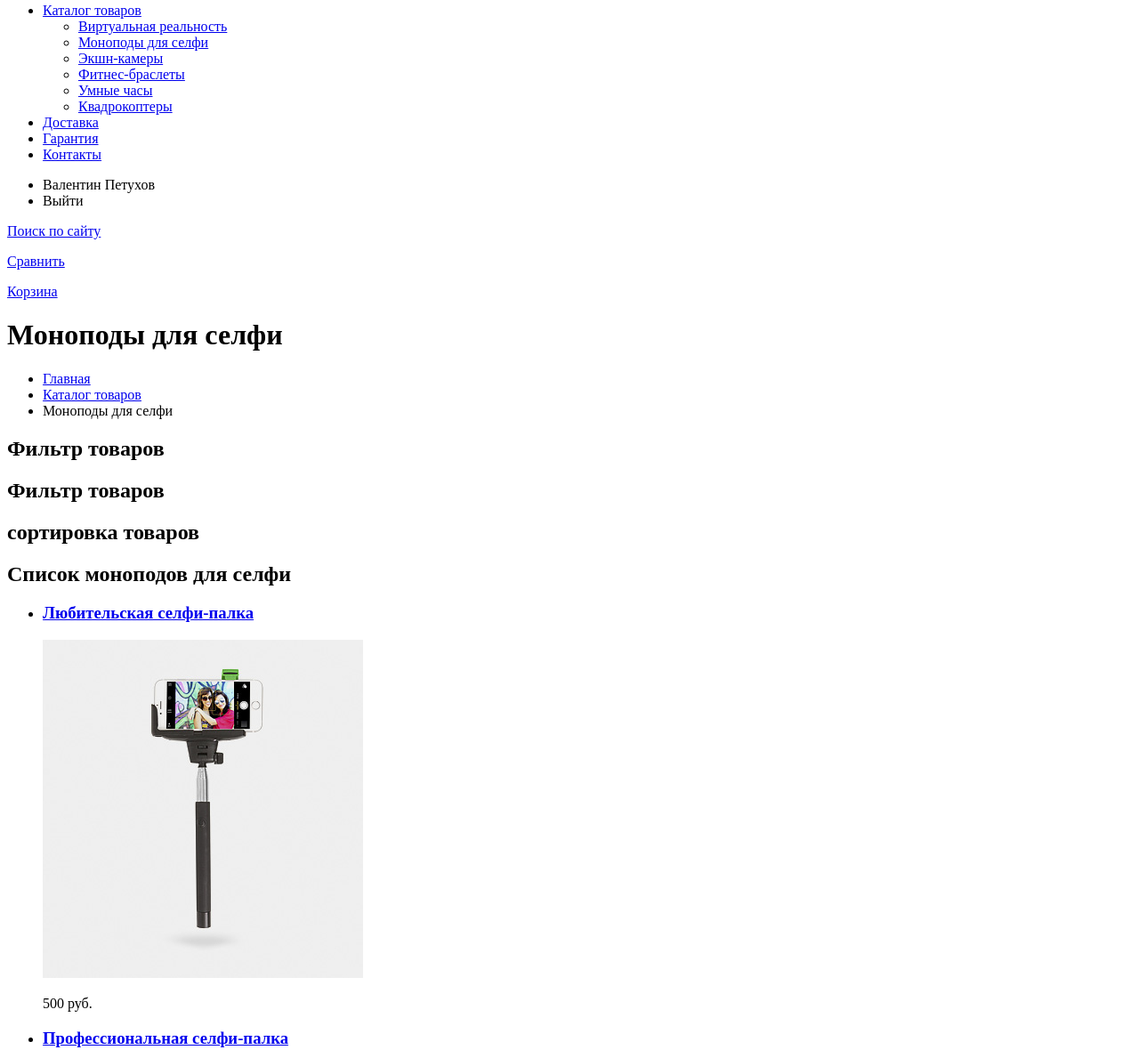
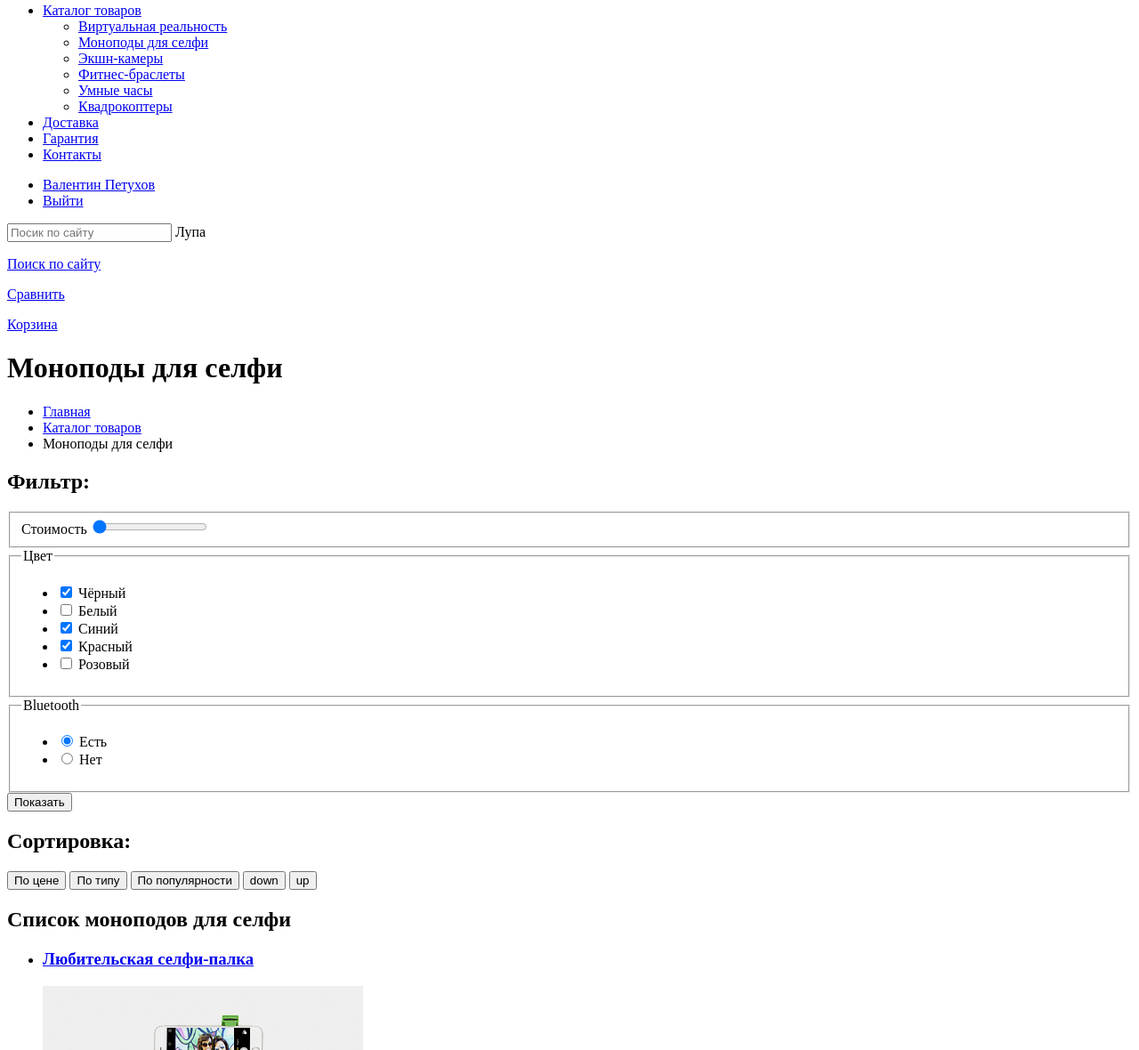
Before and after one commit to BatishchevAS/634323-device, a plain HTML site: page device-catalog.html in a window 1280 px wide. Shown: the part 59-1239 px from the top of the page at 89% size. Drawn offline with Linux system fonts and the light colour scheme.

Commit message:
Завершение разметки Девайс.
Правка разметки в соответствии с материалами лекции "Доступность".

```diff
--- a/device-catalog.html
+++ b/device-catalog.html
@@ -33,10 +33,18 @@
         </ul>
         <!--Пользовательская навигация-->
         <ul class="user-navigation">
-          <li class="login-name">Валентин Петухов</li>
-          <li class="login-out">Выйти</li>
+          <li class="login-name">
+            <a class="login-name" href="login.html">Валентин Петухов</a>
+          </li>
+          <li class="login-out">
+            <a class="login-out" href="login.html">Выйти</a>
+          </li>
         </ul>
         <!--В поиск будет добавлена форма-->
+        <form class="search" action="index.html" method="get">
+          <input id="search" type="search" name="search" value="" placeholder="Посик по сайту">
+          <label for="search">Лупа</label>
+        </form>
         <p><a href="search.html">Поиск по сайту</a></p>
         <p><a href="comparison.html">Сравнить</a></p>
         <p><a href="cart.html">Корзина</a></p>
@@ -51,80 +59,124 @@
          <li class="breadcrumbs-current">Моноподы для селфи</li>
       </ul>
       <section class="filters">
-        <h2 class="visually-hidden">Фильтр товаров</h2>
-        <!--Здесь будет форма-->
+        <h2>Фильтр:</h2>
+        <form class="filter" action="index.html" method="get">
+          <fieldset>
+            <label for="range-price">Стоимость</label>
+            <input id="range-price" class="min" name="range-price" type="range" min="0" max="10000" value="0">
+          </fieldset>
+          <fieldset>
+            <legend>Цвет</legend>
+            <ul>
+              <li class="filter-option">
+                <input id="black" class="visually-hidden filter-input filter-input-checkbox"
+                type="checkbox" name="black" checked>
+                <label for="black">Чёрный</label>
+              </li>
+              <li class="filter-option">
+                <input id="white" class="visually-hidden filter-input filter-input-checkbox"
+                type="checkbox" name="white">
+                <label for="white">Белый</label>
+              </li>
+              <li class="filter-option">
+                <input id="blue" class="visually-hidden filter-input filter-input-checkbox"
+                type="checkbox" name="blue" checked>
+                <label for="blue">Синий</label>
+              </li>
+              <li class="filter-option">
+                <input id="red" class="visually-hidden filter-input filter-input-checkbox"
+                type="checkbox" name="red" checked>
+                <label for="red">Красный</label>
+              </li>
+              <li class="filter-option">
+                <input id="pink" class="visually-hidden filter-input filter-input-checkbox"
+                type="checkbox" name="pink">
+                <label for="pink">Розовый</label>
+              </li>
+            </ul>
+          </fieldset>
+          <fieldset>
+            <legend>Bluetooth</legend>
+            <ul>
+              <li class="filter-option">
+                <input id="bluetooth+" class="visually-hidden filter-input filter-input-radio"
+                type="radio" name="bluetooth-group" value="bluetooth+" checked>
+                <label for="bluetooth+">Есть</label>
+              </li>
+              <li class="filter-option">
+                <input id="bluetooth-" class="visually-hidden filter-input filter-input-radio"
+                type="radio" name="bluetooth-group" value="bluetooth-">
+                <label for="bluetooth-">Нет</label>
+              </li>
+            </ul>
+          </fieldset>
+          <button class="button filter-button" type="submit">Показать</button>
+        </form>
       </section>
-      <section class="filters">
-        <h2 class="visually-hidden">Фильтр товаров</h2>
-        <!--Здесь будет форма-->
-      </section>
+
       <section class="sort">
-        <h2 class="visually-hidden">сортировка товаров</h2>
-        <!--Здесь будет форма-->
+        <h2>Сортировка:</h2>
+        <button class="button sort-button sort-button-price" type="button">По цене</button>
+        <button class="button sort-button sort-button-type" type="button">По типу</button>
+        <button class="button sort-button sort-button-popular" type="button">По популярности</button>
+        <button class="button sort-button sort-button-down" type="button">down</button>
+        <button class="button sort-button sort-button-up" type="button">up</button>
       </section>
       <section class="catalog">
         <h2 class="visually-hidden">Список моноподов для селфи</h2>
         <ul class="catalog-list">
           <!--Первый товар-->
           <li class="catalog-item">
+            <a href="catalog-item.html">
               <h3>
-              <a href="catalog-item.html">
                 <span class="catalog-item-title">Любительская селфи-палка</span>
-              </a>
               </h3>
               <p>
-              <a href="catalog-item.html">
                 <img src="img/item-1.jpg" width="360" height="380" alt="Любительская селфи-палка">
+              </p>
             </a>
-            </p>
             <p class="catalog-item-price">
               500 руб.
             </p>
           </li>
           <!--Второй товар-->
           <li class="catalog-item">
+            <a href="catalog-item.html">
               <h3>
-              <a href="catalog-item.html">
                 <span class="catalog-item-title">Профессиональная селфи-палка</span>
-              </a>
               </h3>
               <p>
-              <a href="catalog-item.html">
                 <img src="img/item-2.jpg" width="360" height="380" alt="Профессиональная селфи-палка">
+              </p>
             </a>
-            </p>
             <p class="catalog-item-price">
               1500 руб.
             </p>
           </li>
           <!--Третий товар-->
           <li class="catalog-item">
+            <a href="catalog-item.html">
               <h3>
-              <a href="catalog-item.html">
                 <span class="catalog-item-title">Непотопляемая селфи-палка</span>
-              </a>
               </h3>
               <p>
-              <a href="catalog-item.html">
                 <img src="img/item-3.jpg" width="360" height="380" alt="Непотопляемая селфи-палка">
+              </p>
             </a>
-            </p>
             <p class="catalog-item-price">
               2500 руб.
             </p>
           </li>
           <!--Четвёртый товар-->
           <li class="catalog-item">
+            <a href="catalog-item.html">
               <h3>
-              <a href="catalog-item.html">
                 <span class="catalog-item-title">Селфи-палка «Следуй за мной»</span>
-              </a>
               </h3>
               <p>
-              <a href="catalog-item.html">
                 <img src="img/item-4.jpg" width="360" height="380" alt="Селфи-палка «Следуй за мной»">
+              </p>
             </a>
-            </p>
             <p class="catalog-item-price">
               4900 руб.
             </p>
@@ -132,11 +184,11 @@
         </ul>
         <!--Пагинатор-->
         <ul class="pagination-list">
-          <li><span class="button gallery-button gallery-button-back">Назад</span></li>
+          <li><button class="button pagination-button pagination-button-back" type="button">Назад</button></li>
           <li class="pagination-item pagination-item-current"><a>1</a></li>
           <li class="pagination-item"><a href="#">2</a></li>
           <li class="pagination-item"><a href="#">3</a></li>
-          <li><span class="button gallery-button gallery-button-next">Вперёд</span></li>
+          <li><button class="button pagination-button pagination-button-next" type="button">Вперёд</button></li>
         </ul>
       </section>
     </main>
@@ -159,8 +211,12 @@
       </ul>
       <!--Пользовательская навигация-->
       <ul class="user-navigation">
-        <li class="login-name">Валентин Петухов</li>
-        <li class="login-out">Выйти</li>
+        <li class="login-name">
+          <a class="login-name" href="login.html">Валентин Петухов</a>
+        </li>
+        <li class="login-out">
+          <a class="login-out" href="login.html">Выйти</a>
+        </li>
       </ul>
       <p><a href="comparison.html">Сравнить</a></p>
       <p><a href="cart.html">Корзина</a></p>
@@ -168,24 +224,24 @@
       <div class="footer-socila">
         <ul>
           <li>
-            <a class="social-button" href="#">
+            <a class="social-button" href="#" aria-label="Фейсбук">
               <img src="img/fb.svg" alt="Фейсбук">
             </a>
           </li>
           <li>
-            <a class="social-button" href="#">
+            <a class="social-button" href="#" aria-label="Инстаграм">
               <img src="img/instagram.svg" alt="Инстаграм">
             </a>
           </li>
           <li>
-            <a class="social-button" href="#">
-              <img src="img/twitter.svg" alt="Инстаграм">
+            <a class="social-button" href="#" aria-label="Твиттер">
+              <img src="img/twitter.svg" alt="Твиттер">
             </a>
           </li>
         </ul>
       </div>
       <p>
-        <a class="logo-htmlacademy" href="https://htmlacademy.ru/intensive/htmlcss">
+        <a class="logo-htmlacademy" href="https://htmlacademy.ru/intensive/htmlcss" aria-label="htmlacademy">
           <img src="img/logo-html.svg" alt="Логотип htmlacademy">
         </a>
       </p>
```
Also changed, not shown: index.html (+46 -36 lines). Lines whose indentation alone changed are shown as unchanged.
